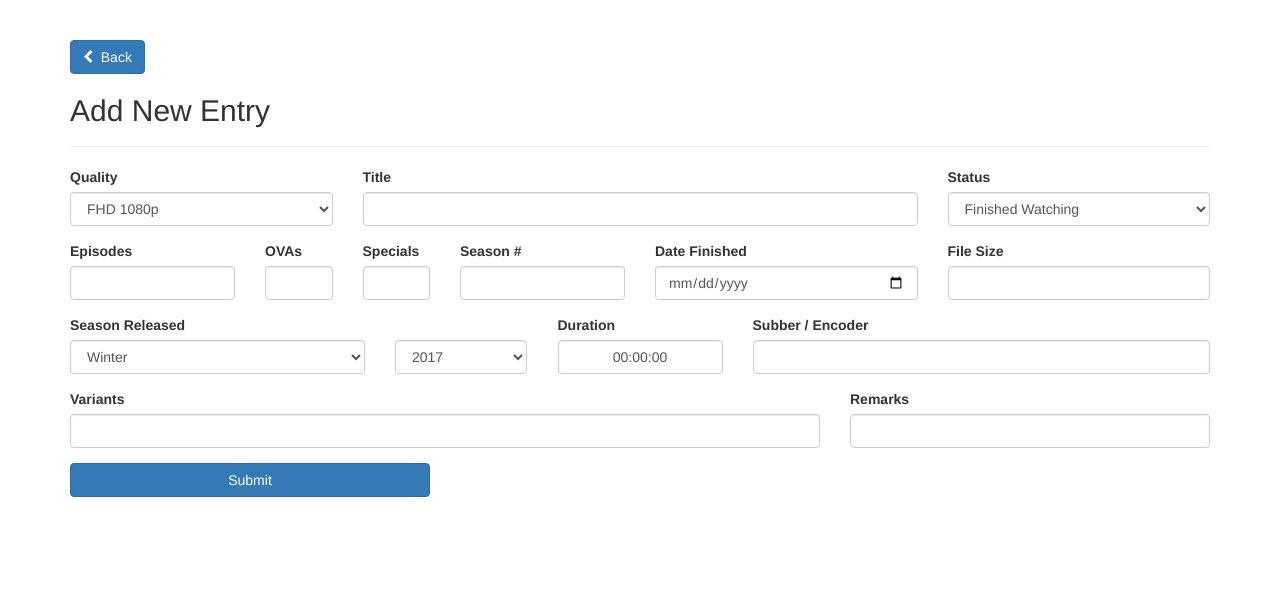
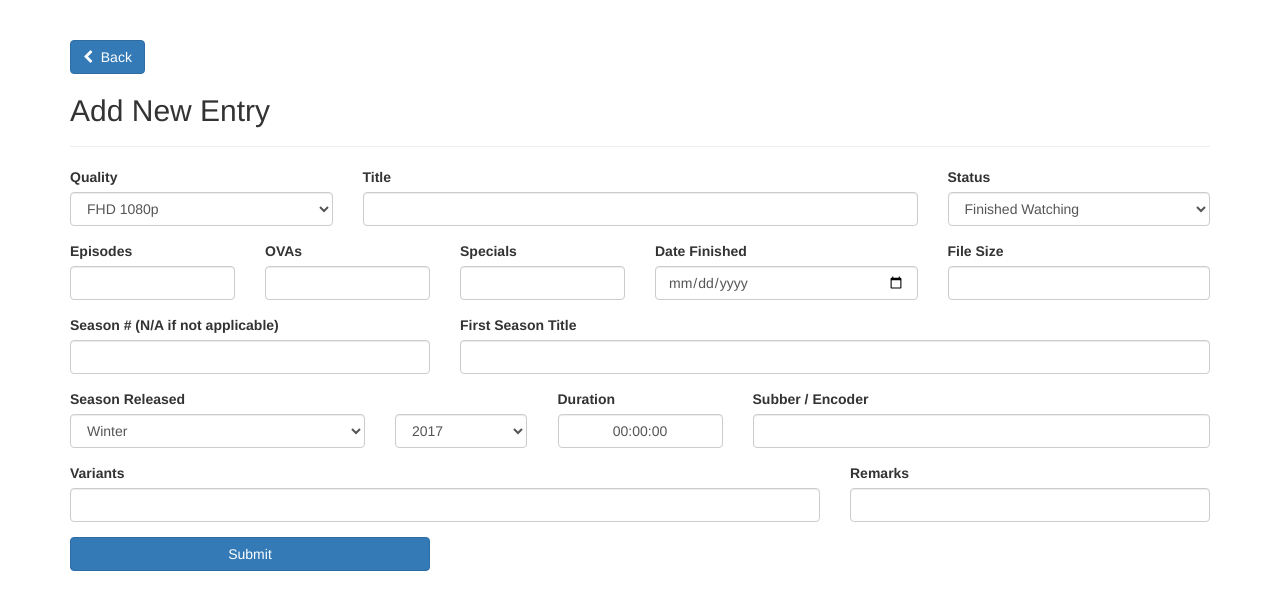
Before and after one commit to RinMinase/anidb-php, a CodeIgniter app: page /anidb/index.php/pagecontroller/create in a window 1280 px wide. Shown: the top 610 px of the page. Run offline with CodeIgniter, Linux system fonts and the light colour scheme.

Commit message:
ADD: added field for first season title, moved season number a row below

```diff
--- a/application/views/add.php
+++ b/application/views/add.php
@@ -64,17 +64,13 @@
 								<label>Episodes</label>
 								<input type="text" class="form-control" name="episodes">
 							</div>
-							<div class="col-md-1 form-group">
+							<div class="col-md-2 form-group">
 								<label>OVAs</label>
 								<input type="text" class="form-control" name="ovas">
 							</div>
-							<div class="col-md-1 form-group">
+							<div class="col-md-2 form-group">
 								<label>Specials</label>
 								<input type="text" class="form-control" name="specials">
-							</div>
-							<div class="col-md-2 form-group">
-								<label>Season #</label>
-								<input type="text" class="form-control" name="seasonNumber">
 							</div>
 							<div class="col-md-3 form-group">
 								<label>Date Finished</label>
@@ -83,6 +79,17 @@
 							<div class="col-md-3 form-group">
 								<label>File Size</label>
 								<input type="text" class="form-control" name="filesize">
+							</div>
+						</div>
+
+						<div class="row">
+							<div class="col-md-4 form-group">
+								<label>Season # (N/A if not applicable)</label>
+								<input type="text" class="form-control" name="seasonNumber">
+							</div>
+							<div class="col-md-8 form-group">
+								<label>First Season Title</label>
+								<input type="text" class="form-control" name="title">
 							</div>
 						</div>
 
```
